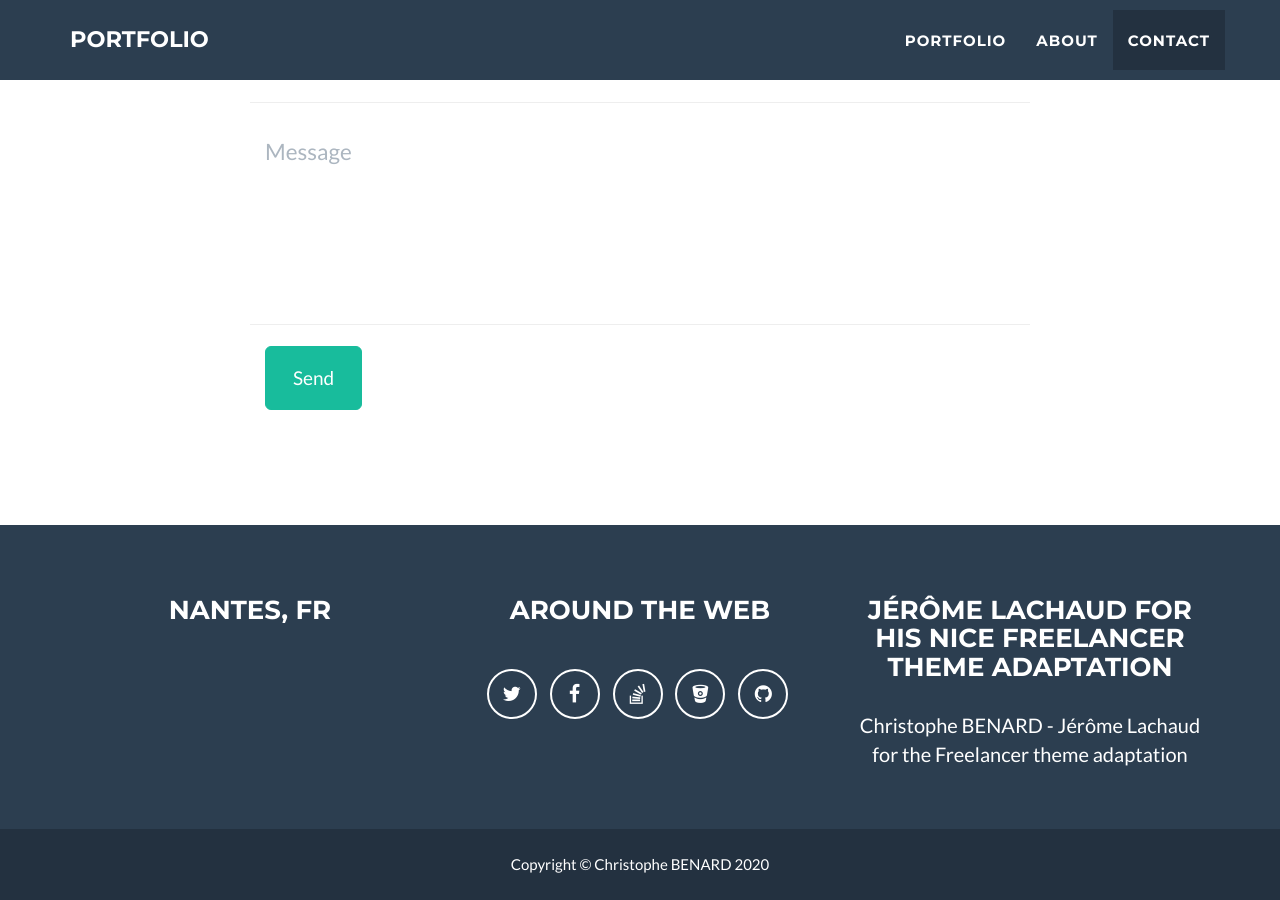
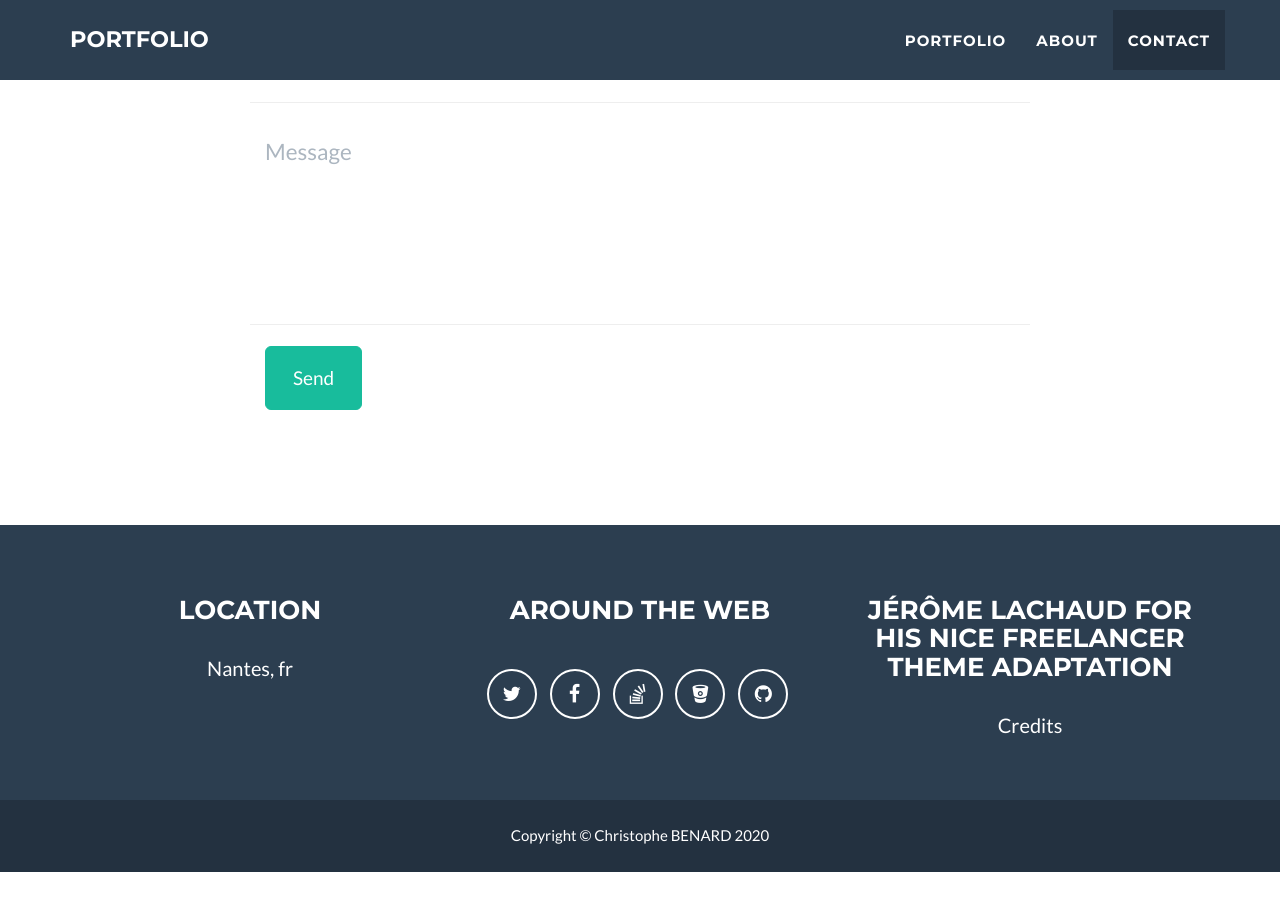
Before and after one commit to ch-benard/portfolio, a Jekyll site: the page built from _posts/2014-07-18-project-1.markdown, in a window 1280 px wide and 900 px high, scrolled down 2520 px. Built offline with Jekyll 4.4.1, drawn with Linux system fonts in a browser that asks for light colours; after the commit the page ends 3392 px from its top, so only the background shows below that.

Commit message:
Update _config.yml
_config.yaml updated.

```diff
--- a/_config.yml
+++ b/_config.yml
@@ -33,7 +33,7 @@ color:
 # Footer settings
 footer:
   copyright: Christophe BENARD
-  location: NAntes, fr
+  location: Location
   social: Around the Web
   credits: Jérôme Lachaud for his nice Freelancer theme adaptation
 
@@ -51,12 +51,12 @@ social:
     url: http://github.com/ch-benard
 
 # Postal address (add as many lines as necessary)
-# address:
-#   - line: 3481 Melrose Place
+address:
+  - line: Nantes, fr
 #   - line: Beverly Hills, CA 90210
 
 # Credits content
-credits: 'Christophe BENARD - Jérôme Lachaud for the Freelancer theme adaptation'
+credits: 'Credits'
 
 # Build settings
 markdown: kramdown
```
